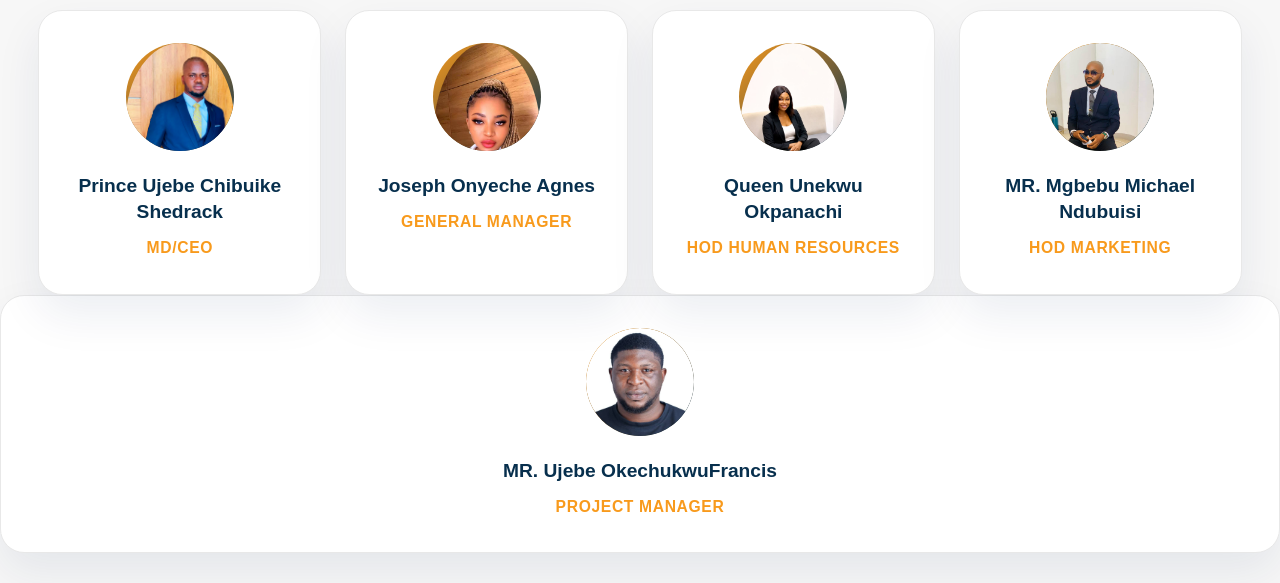
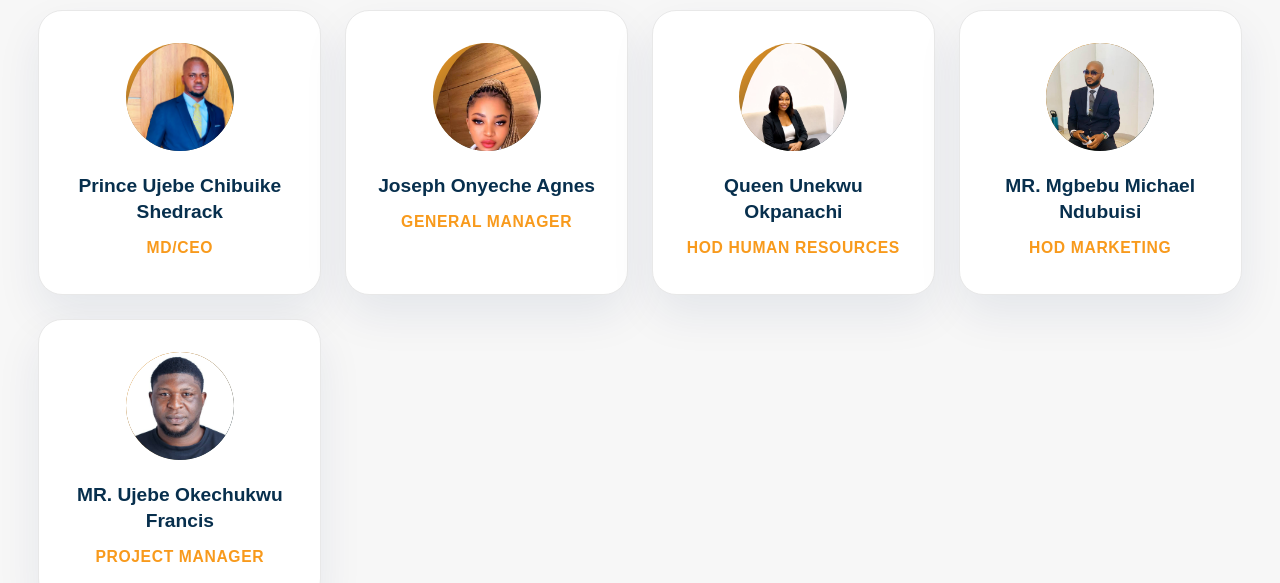
Before and after one commit to Noni2471/lumabridgehomes, a plain HTML site: page index(1).html in a window 1280 px wide. Shown: the part 1353-1936 px from the top of the page. Drawn offline with Linux system fonts and the light colour scheme.

Commit message:
Add files via upload

```diff
--- a/index(1).html
+++ b/index(1).html
@@ -228,15 +228,13 @@
             <h3>MR. Mgbebu Michael Ndubuisi</h3>
             <p>HOD Marketing</p>
           </article>
-        </div>
-      </div>
 
-                <article class="team-card">
+          <article class="team-card">
             <div class="team-card-photo">
               <img src="projectmgr.jpeg" alt="Emeka Okafor" onload="this.nextElementSibling.style.display='none'" onerror="this.style.display='none'">
               <div class="team-initials">EO</div>
             </div>
-            <h3>MR. Ujebe OkechukwuFrancis </h3>
+            <h3>MR. Ujebe Okechukwu Francis</h3>
             <p>Project Manager</p>
           </article>
         </div>
```
